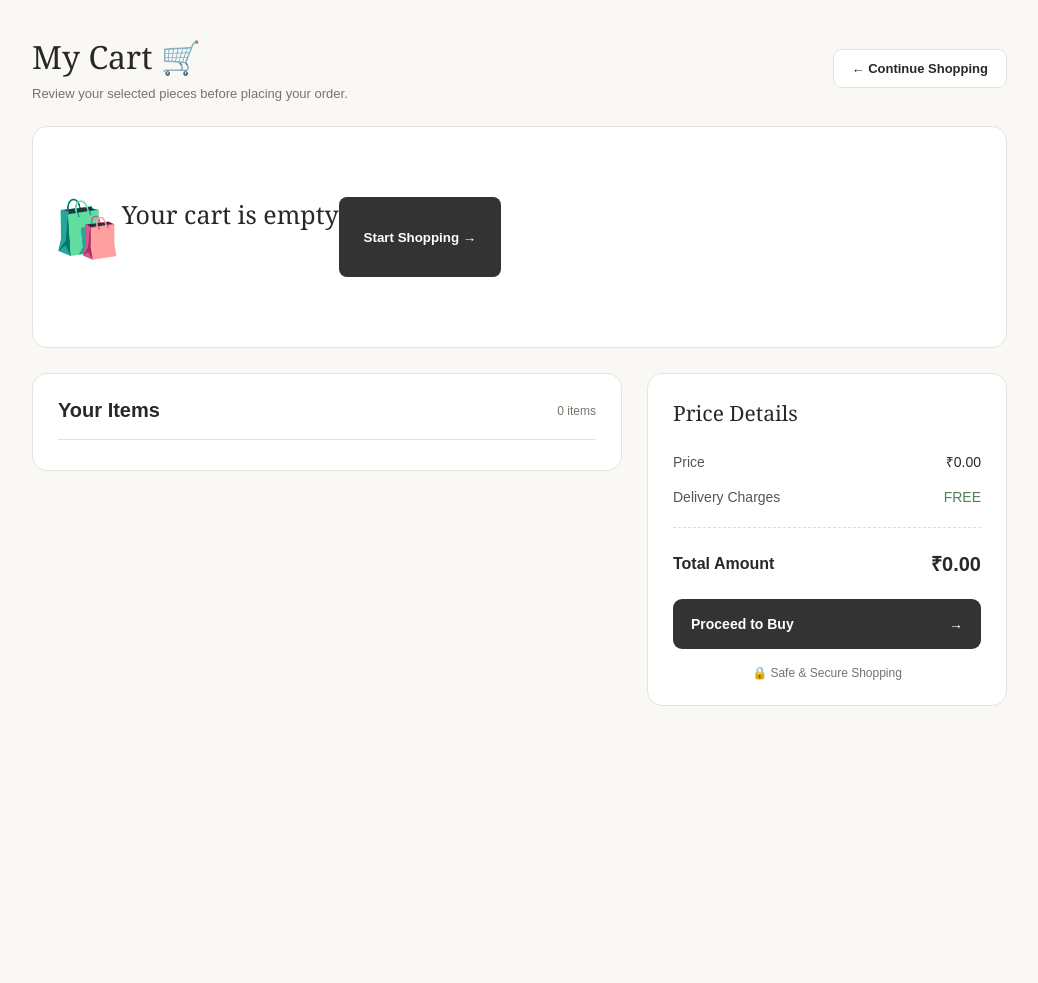
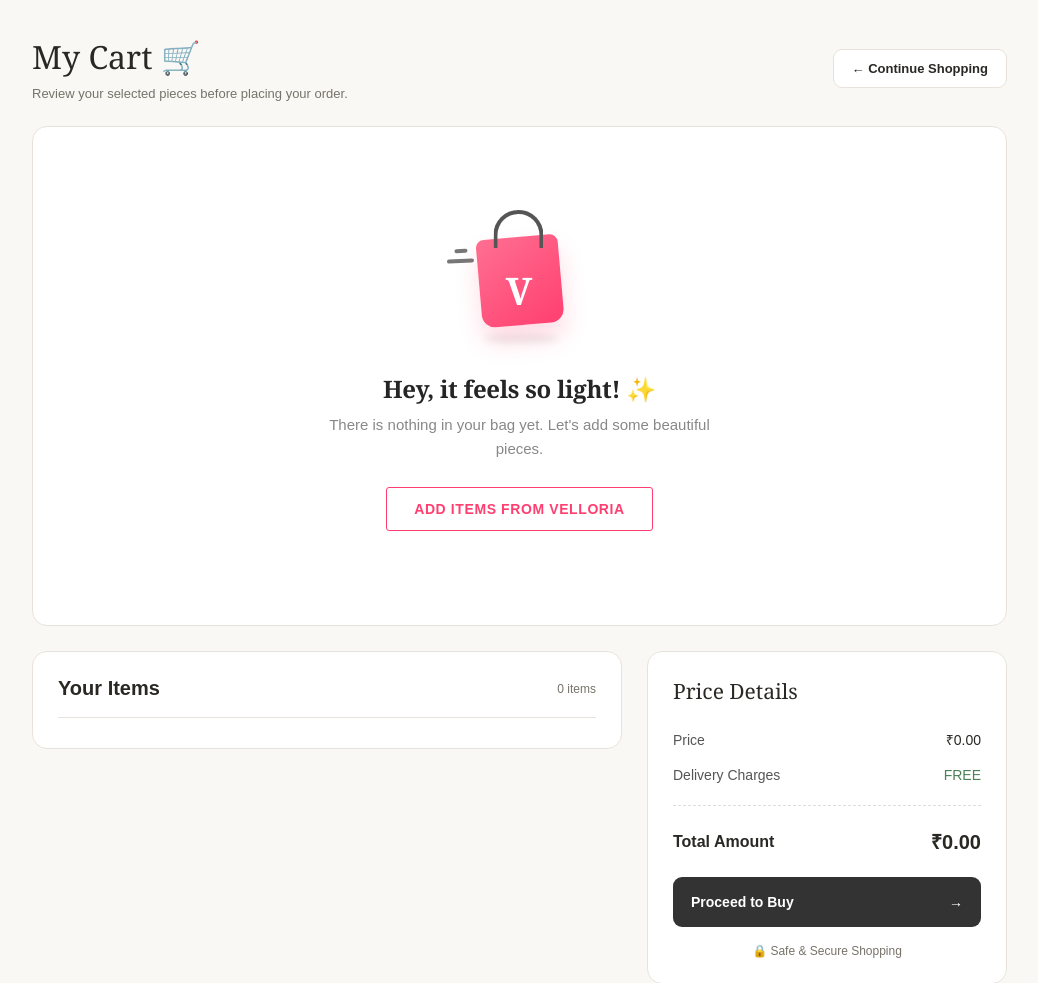
Before and after one commit to mittali03-spec/velloria-ecommerce, a Flask app: page /cart in a window 1280 px wide. Shown: the top 983 px of the page, without its empty margins (238-1276 px from the left). Before the commit the page ends 706 px from the top, so only its background shows below. Run offline with Flask 3, Linux system fonts and the light colour scheme.

Commit message:
Fix cart design

```diff
--- a/templates/cart.html
+++ b/templates/cart.html
@@ -1,5 +1,4 @@
 <!DOCTYPE html>
-
 <html lang="en">
 
 <head>
@@ -15,6 +14,247 @@
     <link
         rel="stylesheet"
         href="{{ url_for('static', filename='css/style.css') }}">
+
+    <style>
+
+        /* =========================================================
+           VELLORIA EMPTY CART
+           ========================================================= */
+
+        .empty-cart {
+            display: none;
+            min-height: 500px;
+            width: 100%;
+            align-items: center;
+            justify-content: center;
+            flex-direction: column;
+            text-align: center;
+            padding: 60px 20px 80px;
+        }
+
+
+        /* Illustration */
+
+        .empty-cart-illustration {
+            position: relative;
+            width: 150px;
+            height: 145px;
+            margin-bottom: 25px;
+        }
+
+
+        .empty-bag {
+            position: absolute;
+            width: 82px;
+            height: 88px;
+            left: 34px;
+            top: 35px;
+
+            background: linear-gradient(
+                145deg,
+                #ff6f91,
+                #ff3f70
+            );
+
+            border-radius: 8px 8px 13px 13px;
+
+            transform: rotate(-5deg);
+
+            box-shadow:
+                0 15px 25px rgba(255, 63, 112, 0.18);
+        }
+
+
+        .empty-bag::before {
+            content: "";
+            position: absolute;
+
+            width: 42px;
+            height: 34px;
+
+            left: 19px;
+            top: -27px;
+
+            border: 4px solid #555;
+            border-bottom: 0;
+
+            border-radius: 25px 25px 0 0;
+
+            transform: rotate(5deg);
+        }
+
+
+        .empty-bag::after {
+            content: "V";
+
+            position: absolute;
+
+            left: 26px;
+            top: 27px;
+
+            color: white;
+
+            font-family: Georgia, serif;
+            font-size: 38px;
+            font-weight: bold;
+
+            transform: rotate(5deg);
+        }
+
+
+        /* Little motion lines */
+
+        .empty-motion {
+            position: absolute;
+            left: 2px;
+            top: 57px;
+
+            width: 27px;
+            height: 4px;
+
+            background: #777;
+            border-radius: 10px;
+
+            transform: rotate(-3deg);
+        }
+
+
+        .empty-motion::after {
+            content: "";
+
+            position: absolute;
+
+            width: 13px;
+            height: 4px;
+
+            left: 8px;
+            top: -10px;
+
+            background: #777;
+            border-radius: 10px;
+        }
+
+
+        /* Ground shadow */
+
+        .empty-shadow {
+            position: absolute;
+
+            width: 75px;
+            height: 9px;
+
+            left: 39px;
+            bottom: 4px;
+
+            background: rgba(0, 0, 0, 0.06);
+
+            border-radius: 50%;
+
+            filter: blur(3px);
+        }
+
+
+        /* Heading */
+
+        .empty-cart h2 {
+            margin: 0 0 8px;
+
+            font-size: 24px;
+            font-weight: 700;
+
+            color: #252525;
+
+            letter-spacing: -0.3px;
+        }
+
+
+        /* Description */
+
+        .empty-cart p {
+            margin: 0;
+
+            max-width: 430px;
+
+            color: #888;
+
+            font-size: 15px;
+            line-height: 1.6;
+        }
+
+
+        /* Button */
+
+        .empty-cart button {
+            margin-top: 26px;
+
+            padding: 13px 27px;
+
+            background: white;
+
+            color: #ff3f70;
+
+            border: 1.5px solid #ff3f70;
+
+            border-radius: 3px;
+
+            font-size: 14px;
+            font-weight: 700;
+
+            letter-spacing: 0.6px;
+
+            cursor: pointer;
+
+            transition:
+                background 0.25s ease,
+                color 0.25s ease,
+                transform 0.25s ease,
+                box-shadow 0.25s ease;
+        }
+
+
+        .empty-cart button:hover {
+            background: #ff3f70;
+            color: white;
+
+            transform: translateY(-2px);
+
+            box-shadow:
+                0 8px 20px rgba(255, 63, 112, 0.18);
+        }
+
+
+        /* =========================================================
+           MOBILE
+           ========================================================= */
+
+        @media (max-width: 600px) {
+
+            .empty-cart {
+                min-height: 430px;
+                padding: 45px 18px 60px;
+            }
+
+            .empty-cart-illustration {
+                transform: scale(0.9);
+                margin-bottom: 18px;
+            }
+
+            .empty-cart h2 {
+                font-size: 21px;
+            }
+
+            .empty-cart p {
+                font-size: 14px;
+                max-width: 310px;
+            }
+
+            .empty-cart button {
+                width: auto;
+                padding: 12px 22px;
+            }
+        }
+
+    </style>
 
 </head>
 
@@ -54,30 +294,53 @@
 
 
 
-        <!-- ================= EMPTY CART ================= -->
+        <!-- =====================================================
+             EMPTY CART
+             ===================================================== -->
 
         <div
             id="empty-cart"
             class="empty-cart">
 
-            <div class="empty-cart-icon">
-                🛍️
+
+            <!-- ================= ILLUSTRATION ================= -->
+
+            <div class="empty-cart-illustration">
+
+                <div class="empty-motion"></div>
+
+                <div class="empty-bag"></div>
+
+                <div class="empty-shadow"></div>
+
             </div>
 
 
+
+            <!-- ================= MESSAGE ================= -->
+
             <h2>
-                Your cart is empty
+                Hey, it feels so light! ✨
             </h2>
 
 
+            <p>
+                There is nothing in your bag yet.
+                Let's add some beautiful pieces.
+            </p>
+
+
+
+            <!-- ================= BUTTON ================= -->
 
             <button
                 type="button"
                 onclick="window.location.href='/'">
 
-                Start Shopping →
+                ADD ITEMS FROM VELLORIA
 
             </button>
+
 
         </div>
 
```
